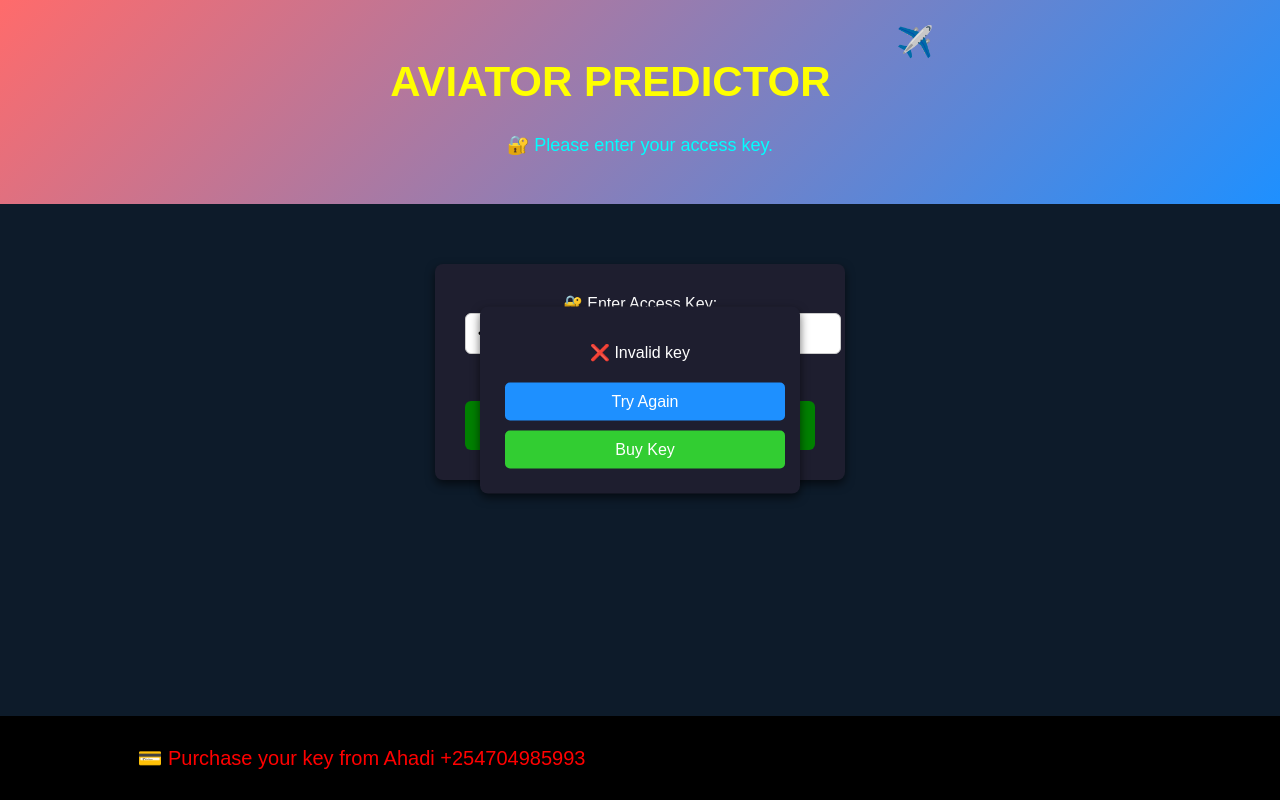
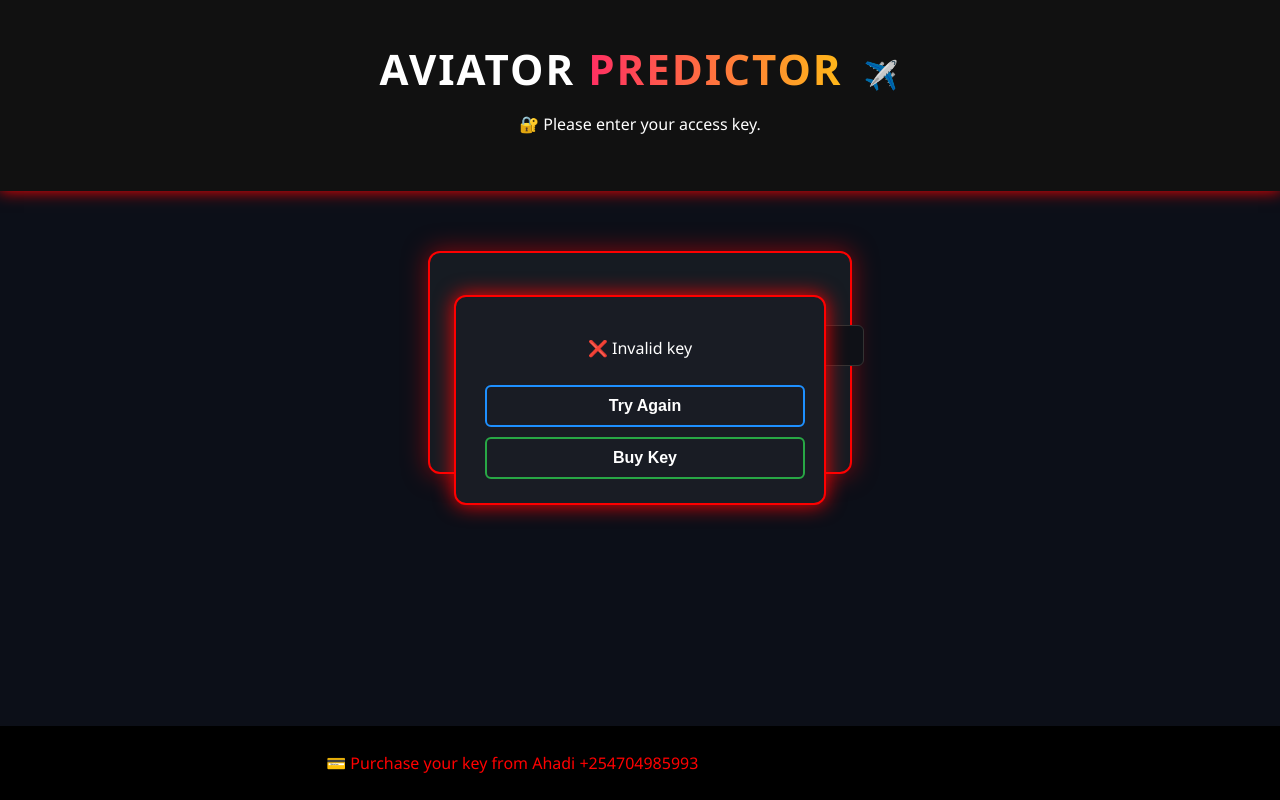
Before and after one commit to DevAhadi/HTML, a plain HTML site: page index.html in a window 1280 px wide. Both pictures are taken after typing "Sample123" into the empty fields and a click on the button "Unlock Access". Drawn offline with Linux system fonts and the light colour scheme.

Commit message:
Update styles.css

```diff
--- a/styles.css
+++ b/styles.css
@@ -1,153 +1,193 @@
-/* General Styling */
+/* GENERAL */
 body {
-  font-family: Arial, sans-serif;
-  text-align: center;
-  background: #0d1b2a;
-  color: white;
   margin: 0;
   padding: 0;
+  font-family: 'Segoe UI', sans-serif;
+  background: #0c0f18;
+  color: #fff;
+  text-align: center;
 }
 
-/* Header */
+/* HEADER */
 header {
-  padding: 30px;
-  background: linear-gradient(135deg, #ff6b6b, #1e90ff);
-  position: relative;
+  padding: 40px 20px;
+  background: #111;
+  box-shadow: 0 0 15px red;
 }
 
 h1 {
   font-size: 42px;
-  color: yellow;
+  text-transform: uppercase;
+  letter-spacing: 2px;
+  font-weight: bold;
+  color: #fff;
+  margin: 0;
+}
+
+.rainbow-text {
+  background: linear-gradient(to right, #ff2e63, #ffe600, #00ffcc, #ff2e63);
+  background-size: 400%;
+  -webkit-background-clip: text;
+  -webkit-text-fill-color: transparent;
+  animation: shimmer 8s ease-in-out infinite;
+}
+
+@keyframes shimmer {
+  0% { background-position: 0% }
+  100% { background-position: 100% }
 }
 
 .animated-plane {
-  display: inline-block;
-  animation: takeoff 3s infinite ease-in-out;
-  font-size: 30px;
+  font-size: 28px;
   color: red;
-  margin-left: 10px;
+  margin-left: 8px;
+  animation: fly 2.5s ease-in-out infinite;
 }
 
-@keyframes takeoff {
-  0% {
-    transform: translate(0, 0);
-  }
-  50% {
-    transform: translate(30px, -30px);
-  }
-  100% {
-    transform: translate(60px, -60px);
-  }
+@keyframes fly {
+  0% { transform: translate(0, 0); }
+  50% { transform: translate(20px, -20px); }
+  100% { transform: translate(40px, -40px); }
 }
 
-/* Status Message */
-#status-message {
-  margin-top: 10px;
-  font-size: 18px;
-  color: cyan;
+/* LOGIN FORM */
+#login-container {
+  background: #161b22;
+  border: 2px solid red;
+  padding: 40px;
+  border-radius: 12px;
+  width: 340px;
+  margin: 60px auto;
+  box-shadow: 0 0 25px rgba(255, 0, 0, 0.5);
 }
 
-/* Login Form */
-#login-container {
-  background: #1e1e2f;
-  padding: 30px;
-  border-radius: 8px;
-  width: 350px;
-  margin: 60px auto;
-  box-shadow: 0px 4px 10px rgba(0, 0, 0, 0.6);
+label {
+  display: block;
+  margin-bottom: 10px;
+  font-size: 16px;
 }
 
 input {
   width: 100%;
   padding: 12px;
+  background: #0f1117;
+  color: #fff;
+  border: 1px solid #333;
+  border-radius: 6px;
   margin-bottom: 20px;
-  border-radius: 6px;
-  border: 1px solid #ccc;
+}
+
+input::placeholder {
+  color: #aaa;
 }
 
 button {
+  width: 100%;
   padding: 14px;
-  width: 100%;
-  background: green;
+  background: red;
   color: white;
-  font-size: 18px;
+  font-size: 16px;
+  font-weight: bold;
   border: none;
   border-radius: 6px;
   cursor: pointer;
+  transition: 0.2s ease-in-out;
 }
 
 button:hover {
-  background: darkgreen;
+  transform: scale(1.05);
+  box-shadow: 0 0 10px red;
 }
 
-/* Popup Modals */
-#popup, #error-popup {
+/* POPUPS */
+.popup-modal {
   position: fixed;
   top: 50%;
   left: 50%;
+  width: 320px;
+  padding: 24px;
+  background: #191c24;
+  border: 2px solid red;
+  color: #fff;
+  border-radius: 12px;
   transform: translate(-50%, -50%);
-  background: #1e1e2f;
-  padding: 20px;
-  border-radius: 8px;
-  box-shadow: 0px 4px 10px rgba(0, 0, 0, 0.6);
-  width: 280px;
+  z-index: 999;
+  box-shadow: 0 0 20px red;
   text-align: center;
 }
 
 .popup-buttons button {
-  margin: 5px;
-  padding: 10px 20px;
-  font-size: 16px;
-  border: none;
-  border-radius: 5px;
+  margin: 10px 5px 0;
+  padding: 10px 18px;
+  border: 2px solid;
+  border-radius: 6px;
+  background: transparent;
+  color: white;
+  font-weight: bold;
   cursor: pointer;
+  transition: 0.3s;
 }
 
 #retry-btn {
-  background: #1e90ff;
-  color: white;
+  border-color: #1e90ff;
 }
-
 #retry-btn:hover {
-  background: #1c86ee;
+  background-color: #1e90ff;
 }
 
 #buy-key-btn {
-  background: #32cd32;
-  color: white;
+  border-color: #28a745;
 }
-
 #buy-key-btn:hover {
-  background: #2eb82e;
+  background-color: #28a745;
 }
 
 .hidden {
   display: none;
 }
-/* Marquee Footer Styling */
+
+/* MARQUEE */
 .marquee {
   position: fixed;
   bottom: 0;
   width: 100%;
   background: black;
   color: red;
-  font-size: 20px;
+  font-size: 16px;
   padding: 10px;
-  text-align: center;
   white-space: nowrap;
   overflow: hidden;
 }
 
 .marquee p {
   display: inline-block;
-  animation: scroll-left 10s linear infinite;
+  animation: slide-left 12s linear infinite;
 }
 
-@keyframes scroll-left {
-  0% {
-    transform: translateX(100%);
-  }
-  100% {
-    transform: translateX(-100%);
-  }
+@keyframes slide-left {
+  0% { transform: translateX(100%); }
+  100% { transform: translateX(-100%); }
 }
+.input-wrapper {
+  position: relative;
+  width: 100%;
+}
+
+.input-wrapper input {
+  width: 100%;
+  padding: 12px 40px 12px 12px;
+}
+
+.eye {
+  position: absolute;
+  right: 12px;
+  top: 50%;
+  transform: translateY(-50%);
+  cursor: pointer;
+  font-size: 18px;
+  color: #ccc;
+}
+
+.eye:hover {
+  color: #fff;
+       }
```
